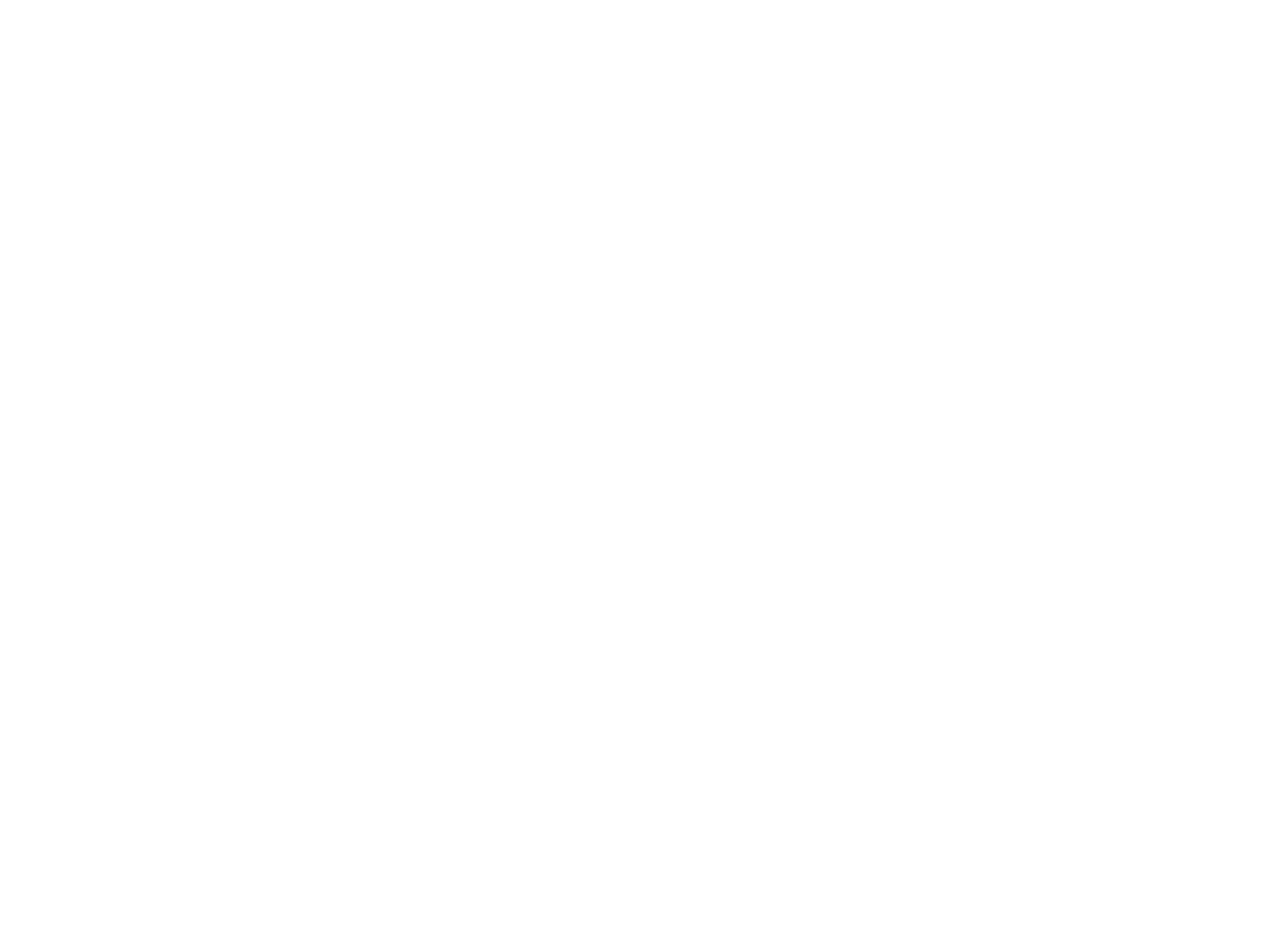
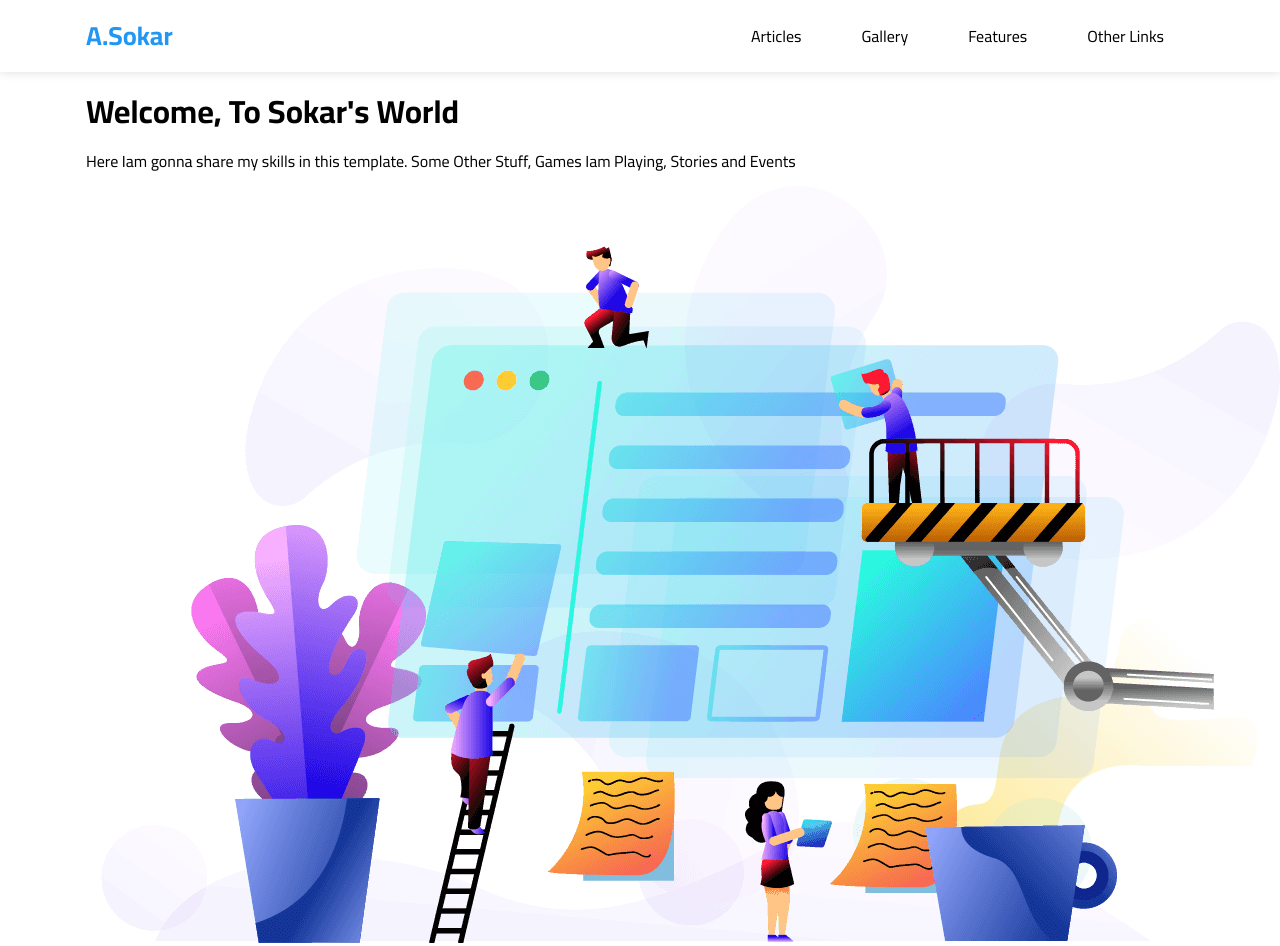
Before and after one commit to MeowW8457/Template-3, a plain HTML site: page index.html in a window 1280 px wide. Before the commit the page ends 800 px from the top, so only its background shows below. Drawn offline with Linux system fonts and the light colour scheme.

Commit message:
Commented the mega menu for now
and finished the header section along with the html of the landing

```diff
--- a/css/sokar.css
+++ b/css/sokar.css
@@ -18,6 +18,14 @@ body {
   font-family: "Cairo", sans-serif;
   font-optical-sizing: auto;
   font-style: normal;
+}
+ul {
+  list-style: none;
+  margin: 0;
+  padding: 0;
+}
+a {
+  text-decoration: none;
 }
 .container {
   padding-left: 1rem;
@@ -41,3 +49,145 @@ body {
   }
 }
 /* Global Rules End */
+/* Header Start */
+header {
+  background-color: white;
+  position: relative;
+  box-shadow: 0px 0px 10px #ddd;
+}
+header .container {
+  display: flex;
+  justify-content: space-between;
+  align-items: center;
+  flex-wrap: wrap;
+  position: relative;
+}
+header .logo {
+  color: var(--main-color);
+  display: flex;
+  justify-content: center;
+  align-items: center;
+  height: 72px;
+  font-size: 26px;
+  font-weight: bold;
+}
+@media (max-width: 767px) {
+  header .logo {
+    flex-basis: 100%;
+    height: 50px;
+  }
+}
+header nav ul.nav {
+  display: flex;
+}
+@media (max-width: 767px) {
+  header nav {
+    margin: auto;
+  }
+}
+header nav ul.nav > li > a {
+  display: flex;
+  justify-content: center;
+  align-items: center;
+  height: 72px;
+  position: relative;
+  color: #000;
+  padding: 0 30px;
+  transition: var(--main-transition);
+}
+@media (max-width: 767px) {
+  header nav ul.nav > li > a {
+    padding: 10px;
+    font-size: 14px;
+    height: 40px;
+  }
+}
+header nav ul.nav > li > a::before {
+  content: "";
+  position: absolute;
+  width: 100%;
+  height: 4px;
+  background-color: var(--main-color);
+  left: 0;
+  top: 0;
+  transform-origin: left;
+  transition: var(--main-transition);
+  transform: scaleX(0);
+}
+header nav ul.nav li:last-child {
+  position: relative;
+}
+header nav ul.nav > li > a:hover {
+  background-color: #fafafa;
+  color: var(--main-color);
+}
+header nav ul.nav > li > a:hover::before {
+  transform: scaleX(1);
+}
+/* Start Mega Menu */
+/* header nav .mega-menu {
+  padding: 30px 20px;
+  display: grid;
+  grid-template-columns: repeat(3, 1fr);
+  gap: 30px;
+  position: absolute;
+  left: -950px;
+  top: 101%;
+  width: 1100px;
+  background-color: white;
+  border-bottom: 4px solid var(--main-color);
+  transition: var(--main-transition);
+  opacity: 0;
+  transform: translateY(50px);
+}
+header nav ul.nav li:hover .mega-menu {
+  opacity: 1;
+  transform: translateY(0);
+}
+header nav .mega-menu .links i {
+  margin-right: 15px;
+}
+header nav .mega-menu .links a {
+  display: block;
+  width: 100%;
+  padding: 15px;
+  color: var(--main-color);
+  font-weight: bold;
+  font-size: 18px;
+  position: relative;
+}
+header nav .mega-menu .links a:not(:last-child) {
+  border-bottom: 1px solid #ddd;
+}
+header nav .mega-menu .links a::before {
+  content: "";
+  width: 100%;
+  height: 100%;
+  background-color: #bbb;
+  position: absolute;
+  left: 0;
+  top: 0;
+  opacity: 0.1;
+  transform-origin: left;
+  transform: scaleX(0);
+  transition: var(--main-transition);
+}
+header nav .mega-menu .links a:hover::before {
+  transform: scaleX(1);
+} */
+/* End Mega Menu */
+/* Header End */
+/* Landing Start */
+.landing {
+}
+.landing .container {
+}
+.landing .text h1 {
+}
+.landing .text p {
+}
+.landing .image {
+}
+.landing .image img {
+}
+/* Landing End */
--- a/index.html
+++ b/index.html
@@ -16,5 +16,74 @@
     />
     <title>SoKaR</title>
   </head>
-  <body></body>
+  <body>
+    <!-- Header Start -->
+    <header>
+      <div class="container">
+        <a class="logo" href="#">A.Sokar</a>
+        <nav>
+          <ul class="nav">
+            <li><a href="#article">Articles</a></li>
+            <li><a href="#gallery">Gallery</a></li>
+            <li><a href="#features">Features</a></li>
+            <li>
+              <a class="mega-toggle" href="#">Other Links</a>
+              <!-- Start Mega Menu -->
+              <!-- <div class="mega-menu">
+                <div class="image">
+                  <img src="img/megamenu.png" alt="megamenu" />
+                </div>
+                <div class="links">
+                  <a href="#"
+                    ><i class="far fa-comments fa-fw"></i>Testimonials</a
+                  >
+                  <a href="#"><i class="far fa-user fa-fw"></i>Team Members</a>
+                  <a href="#"><i class="far fa-building fa-fw"></i>Services</a>
+                  <a href="#"
+                    ><i class="far fa-check-circle fa-fw"></i>Our Skills</a
+                  >
+                  <a href="#"
+                    ><i class="far fa-clipboard fa-fw"></i>How It Works</a
+                  >
+                </div>
+                <div class="links">
+                  <a href="#"
+                    ><i class="far fa-calendar-alt fa-fw"></i>Events</a
+                  >
+                  <a href="#"
+                    ><i class="fas fa-server fa-fw"></i>Pricing Plans</a
+                  >
+                  <a href="#"
+                    ><i class="far fa-play-circle fa-fw"></i>Top Videos</a
+                  >
+                  <a href="#"><i class="far fa-chart-bar fa-fw"></i>Stats</a>
+                  <a href="#"
+                    ><i class="fas fa-percent fa-fw"></i>Request A Discount</a
+                  >
+                </div>
+              </div> -->
+              <!-- End Mega Menu -->
+            </li>
+          </ul>
+        </nav>
+      </div>
+    </header>
+    <!-- Header End -->
+    <!-- Landing Start -->
+    <div class="landing">
+      <div class="container">
+        <div class="text">
+          <h1>Welcome, To Sokar's World</h1>
+          <p>
+            Here Iam gonna share my skills in this template. Some Other Stuff,
+            Games Iam Playing, Stories and Events
+          </p>
+        </div>
+        <div class="image">
+          <img src="img/landing-image.png" alt="" />
+        </div>
+      </div>
+    </div>
+    <!-- Landing End -->
+  </body>
 </html>
```
